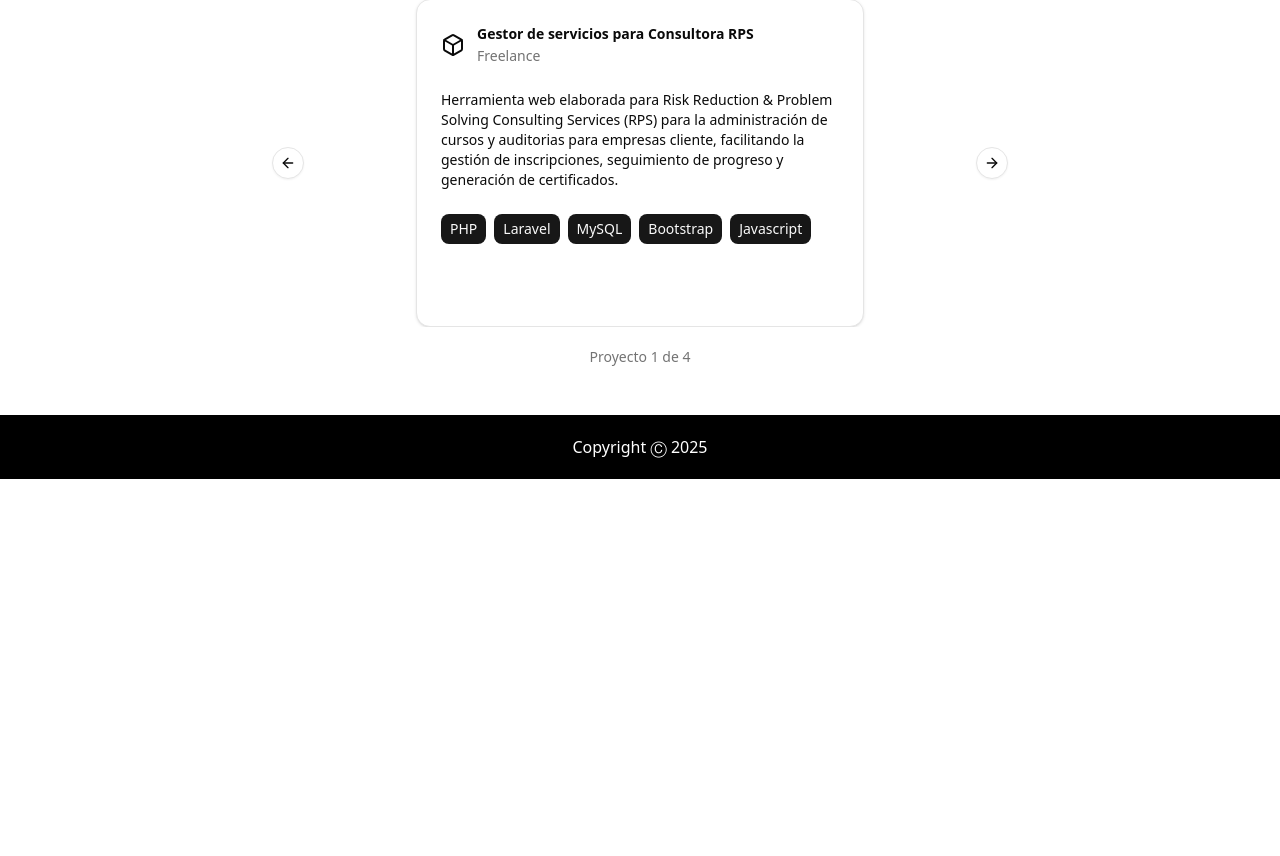
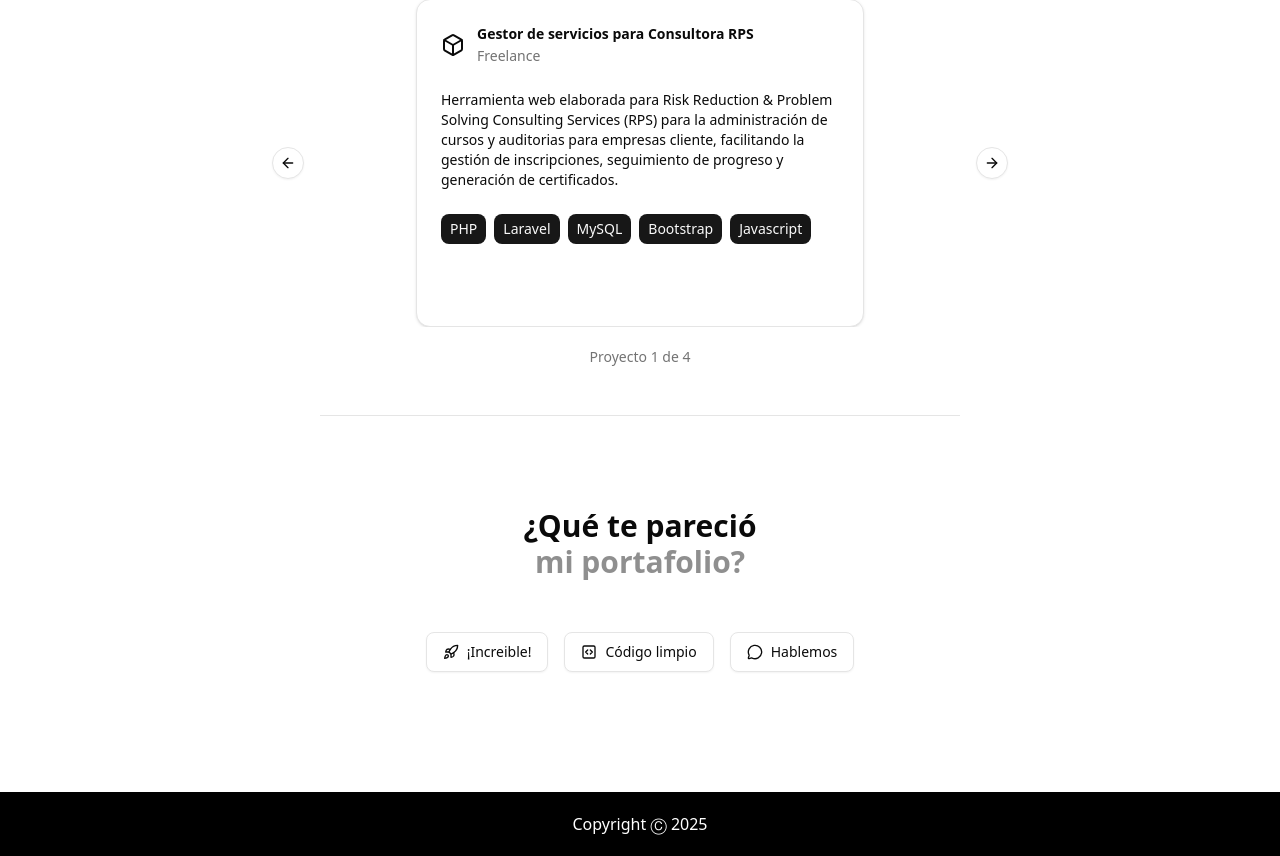
Before and after one commit to sgachuzc/Portafolio_Web, a React (Vite) app: page / in a window 1280 px wide. Shown: the part 1861-2717 px from the top of the page. Before the commit the page ends 2340 px from the top, so only its background shows below. Built offline with nearby package versions, Linux system fonts and the light colour scheme.

Commit message:
feat(section): create Feedback section

```diff
--- a/package.json
+++ b/package.json
@@ -24,8 +24,10 @@
     "embla-carousel-react": "^8.6.0",
     "lucide-react": "^0.544.0",
     "motion": "^12.23.22",
+    "next-themes": "^0.4.6",
     "react": "^19.1.1",
     "react-dom": "^19.1.1",
+    "sonner": "^2.0.7",
     "tailwind-merge": "^3.3.1",
     "tailwindcss": "^4.1.13"
   },
--- a/src/App.tsx
+++ b/src/App.tsx
@@ -1,10 +1,18 @@
-import { useEffect } from 'react';
-// import { Navbar } from './components/Navbar';
+import { useEffect, useState } from 'react';
 import { Footer } from './components/Footer';
-import { AboutSection, EducationSection, ExperienceSection, HeroSection, ProjectsSection, TechSection } from './sections';
+import { AboutSection, EducationSection, ExperienceSection, FeedbackSection, HeroSection, ProjectsSection, TechSection } from './sections';
 import AOS from 'aos';
+import { Toaster } from 'sonner';
 
 function App() {
+  const [isMobile, setIsMobile] = useState<boolean>(false);
+
+  useEffect(() => {
+    const checkMobile = () => setIsMobile(window.innerWidth < 768);
+    checkMobile();
+    window.addEventListener('resize', checkMobile);
+    return () => window.removeEventListener('resize', checkMobile);
+  }, [])
 
   useEffect(() => {
     AOS.init();
@@ -12,7 +20,6 @@ function App() {
 
   return (
     <>
-      {/* <Navbar /> */}
       <main>
         <HeroSection/>
         <AboutSection />
@@ -20,7 +27,9 @@ function App() {
         <EducationSection />
         <TechSection />
         <ProjectsSection />
+        <FeedbackSection />
       </main>
+      <Toaster position={isMobile ? 'top-center' : 'bottom-left'} className='w-min max-w-sm' />
       <Footer />
     </>
   )
--- /dev/null
+++ b/src/components/ui/sonner.tsx
@@ -0,0 +1,38 @@
+import {
+  CircleCheckIcon,
+  InfoIcon,
+  Loader2Icon,
+  OctagonXIcon,
+  TriangleAlertIcon,
+} from "lucide-react"
+import { useTheme } from "next-themes"
+import { Toaster as Sonner, type ToasterProps } from "sonner"
+
+const Toaster = ({ ...props }: ToasterProps) => {
+  const { theme = "system" } = useTheme()
+
+  return (
+    <Sonner
+      theme={theme as ToasterProps["theme"]}
+      className="toaster group"
+      icons={{
+        success: <CircleCheckIcon className="size-4" />,
+        info: <InfoIcon className="size-4" />,
+        warning: <TriangleAlertIcon className="size-4" />,
+        error: <OctagonXIcon className="size-4" />,
+        loading: <Loader2Icon className="size-4 animate-spin" />,
+      }}
+      style={
+        {
+          "--normal-bg": "var(--popover)",
+          "--normal-text": "var(--popover-foreground)",
+          "--normal-border": "var(--border)",
+          "--border-radius": "var(--radius)",
+        } as React.CSSProperties
+      }
+      {...props}
+    />
+  )
+}
+
+export { Toaster }
--- /dev/null
+++ b/src/sections/FeedbackSection.tsx
@@ -0,0 +1,87 @@
+import { Section } from '@/components/Section'
+import { Button } from "@/components/ui/button";
+import { Separator } from '@/components/ui/separator';
+import { MessageCircle, Rocket, SquareCode } from 'lucide-react';
+import { useEffect, useState } from 'react';
+import { toast } from "sonner"
+
+type BlockedButtonColors = keyof typeof buttons
+
+const buttons = {
+  incredible: "bg-blue-600 text-white animate-pulse disabled:opacity-100",
+  cleanCode: "bg-blue-600 text-white animate-pulse disabled:opacity-100",
+  meetup: "bg-blue-600 text-white animate-pulse disabled:opacity-100",
+}
+
+export const FeedbackSection = () => {
+
+  const [selectedButton, setSelectedButton] = useState<BlockedButtonColors|null>(null)
+  const [isBlocked, setIsBlocked] = useState(false);
+
+  useEffect(() => {
+    const savedButton = localStorage.getItem('feedbackButton');
+    if (savedButton) {
+      setSelectedButton(savedButton as BlockedButtonColors);
+      setIsBlocked(true);
+    }
+  },[])
+
+  const handleButtonClick = (buttonId: string) => {
+    if (!isBlocked) {
+      localStorage.setItem('feedbackButton', buttonId);
+      setSelectedButton(buttonId as BlockedButtonColors);
+      setIsBlocked(true);
+    }
+  };
+
+  return (
+    <Section id='feedback'>
+      <Separator className='mb-20' />
+      <h2 className="text-center text-3xl font-semibold">
+        ¿Qué te pareció
+        <br />
+        <span className="text-muted-foreground/80">
+          mi portafolio?
+        </span>
+      </h2>
+      <div className="flex items-center gap-4 mt-10 justify-center mb-20 flex-wrap">
+        <Button
+          className={(selectedButton === "incredible") ? buttons[selectedButton] : ''}
+          size={"lg"}
+          variant="outline"
+          onClick={() => {
+            handleButtonClick("incredible")
+            toast('🚀 ¡Gracias! Me tomó varias tazas de café lograrlo.')
+          }}
+          disabled={isBlocked}
+        >
+          <Rocket /> ¡Increible!
+        </Button>
+        <Button
+          className={(selectedButton === "cleanCode") ? buttons[selectedButton] : ''}
+          size={"lg"}
+          variant="outline"
+          disabled={isBlocked}
+          onClick={() => {
+            handleButtonClick("cleanCode")
+            toast('😁 Apreció que te fijaras en los detalles.')
+          }}
+        >
+          <SquareCode /> Código limpio
+        </Button>
+        <Button
+          className={(selectedButton === "meetup") ? buttons[selectedButton] : ''}
+          size={"lg"}
+          variant="outline"
+          disabled={isBlocked}
+          onClick={() => {
+            handleButtonClick("meetup");
+            window.open('https://www.linkedin.com/in/sgachuzc/', '_blank')
+          }}
+        >
+          <MessageCircle /> Hablemos
+        </Button>
+      </div>
+    </Section>
+  )
+}
--- a/src/sections/index.ts
+++ b/src/sections/index.ts
@@ -1,6 +1,7 @@
 export * from './AboutSection'
 export * from './EducationSection'
 export * from './ExperienceSection'
+export * from './FeedbackSection'
 export * from './HeroSection'
 export * from './ProjectsSection'
 export * from './TechSection'
```
Also changed, not shown: 1 other file (tests, documents, lock files or other folders).
